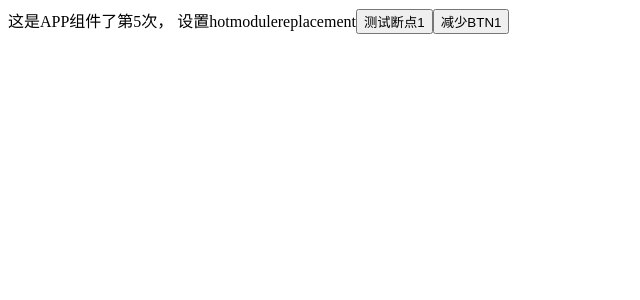
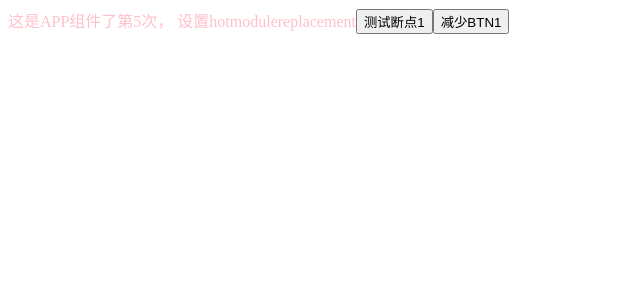
Before and after one commit to lillylanty/react-wp-demo, a React app: page / in a window 1280 px wide. Shown: the top 300 px of the page, without its empty margins (0-640 px from the left). Built offline with nearby package versions, Linux system fonts and the light colour scheme.

Commit message:
加上css module

```diff
--- a/package.json
+++ b/package.json
@@ -22,8 +22,12 @@
     "webpack-dev-server": "^3.1.10"
   },
   "devDependencies": {
+    "css-loader": "^1.0.1",
+    "file-loader": "^2.0.0",
     "html-webpack-plugin": "^3.2.0",
     "react-hot-loader": "^4.3.12",
+    "style-loader": "^0.23.1",
+    "url-loader": "^1.1.2",
     "webpack": "^4.25.1",
     "webpack-cli": "^3.1.2"
   }
--- a/src/App.js
+++ b/src/App.js
@@ -1,5 +1,8 @@
 import React, {Component} from 'react';
 import {render} from 'react-dom';
+import style from './app.css'
+import './app.css'
+console.log(style)
 export default class App extends Component {
     constructor(props) {
         super(props);
@@ -21,10 +24,10 @@ export default class App extends Component {
     render(){
        console.log(this.state.count);
 
-        return <div>
+        return <div className={style.pink}>
             这是APP组件了第5次，
            设置hotmodulereplacement
-           <button onClick={this.handleClick.bind(this)}>测试断点{this.state.count}</button>
+           <button className={'pink'} onClick={this.handleClick.bind(this)}>测试断点{this.state.count}</button>
            <button onClick={this.decrease}>减少BTN{this.state.count}</button>
             </div>
     }
--- /dev/null
+++ b/src/app.css
@@ -0,0 +1,6 @@
+.pink{
+    color:pink
+}
+.test{
+    color:green;
+}
--- a/webpack/webpack.config.js
+++ b/webpack/webpack.config.js
@@ -21,7 +21,29 @@ module.exports = {
                 test: /\.(js)$/,
                 loader: 'babel-loader',
                 exclude: /node_modules/
-            }
+            },
+            {
+                test: /\.css$/,
+                use:[{
+                    loader: 'style-loader',
+                },
+                {
+                    loader:'css-loader?modules&locaIndentName=[name]-[hash:base64:5]'
+                }]
+            },
+            // {
+            //     test:/\.less$/,
+            //     use:[{
+            //         loader:'style-loader',
+            //     },{
+            //         loader:'css-loader',
+            //     },{
+            //         loader:'less-loader',
+            //         options:{
+            //             sourceMap: true
+            //         }
+            //     }]
+            // }
         ]
     },
     plugins: [
```
Also changed, not shown: 1 other file (tests, documents, lock files or other folders).
